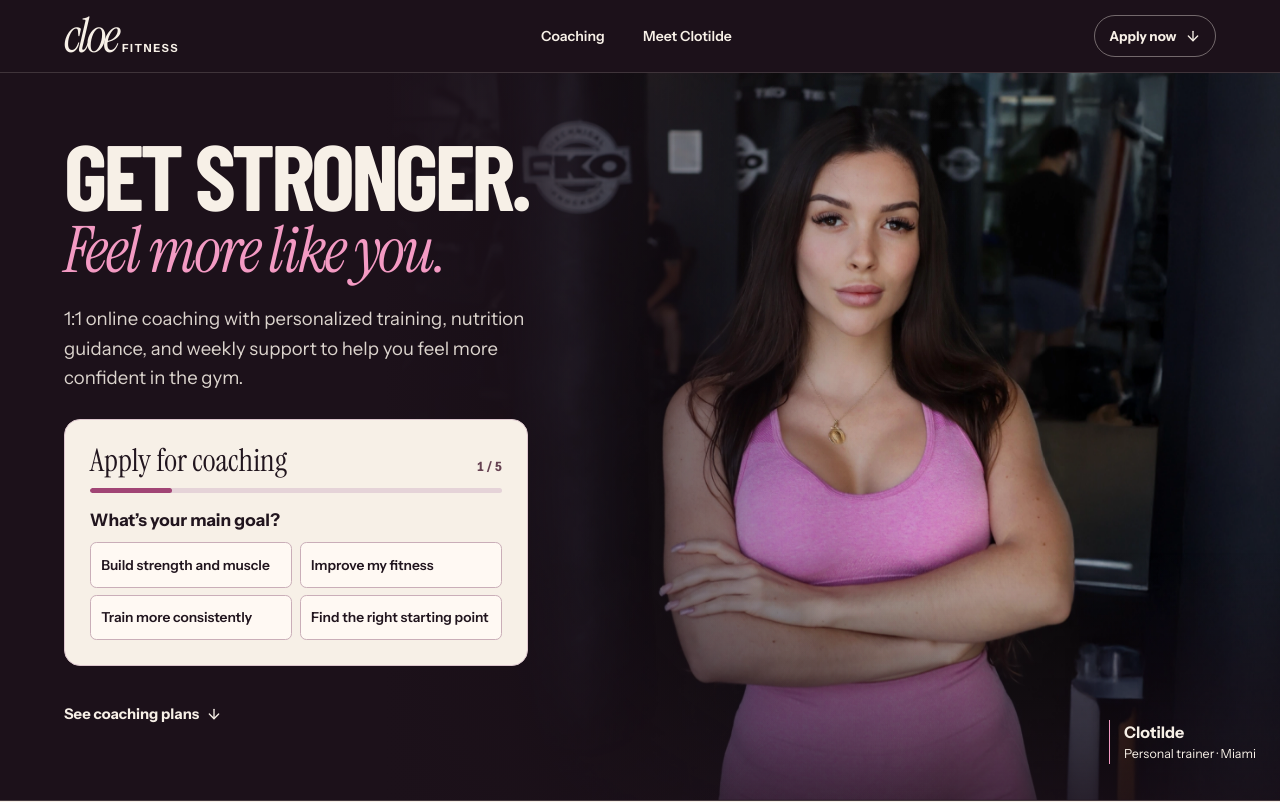
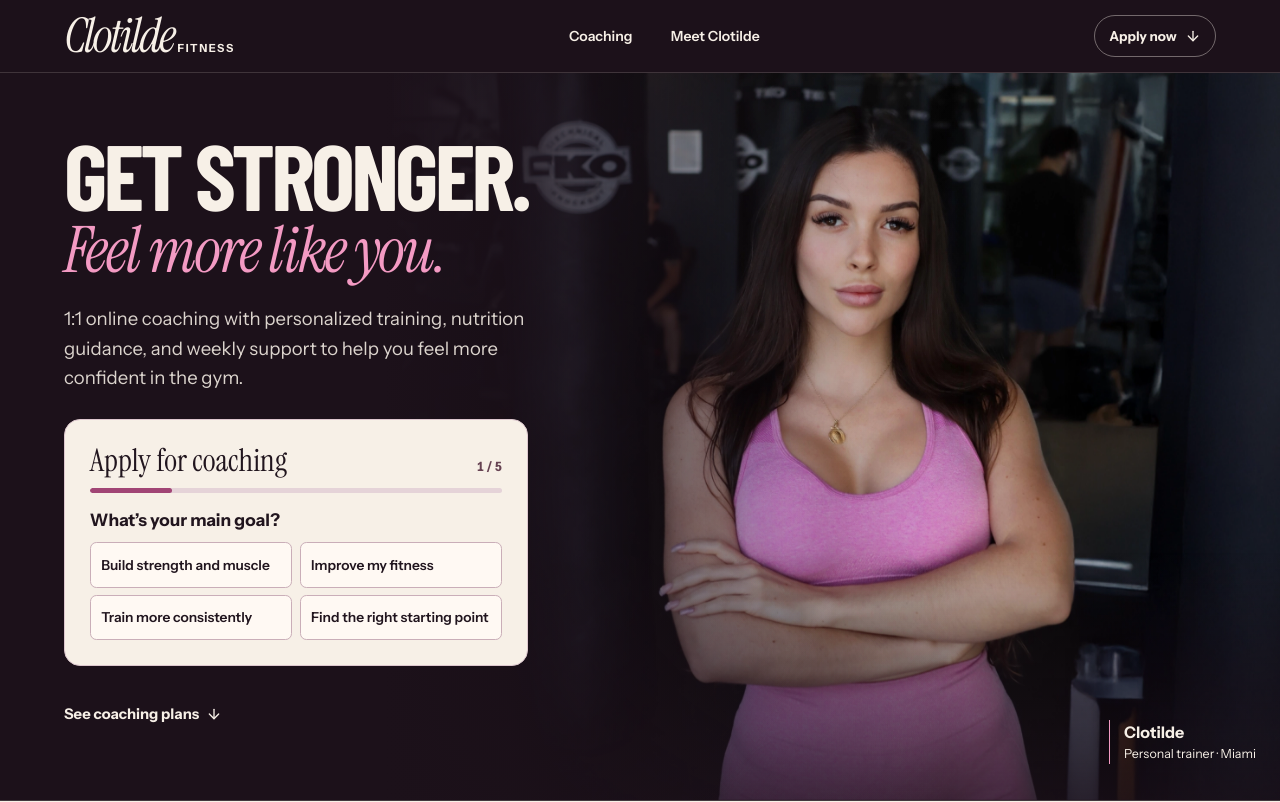
Before and after one commit to bagzbagz123/cloe-webiste, a Next.js app: page / in a window 1280 px wide. Shown: the top 802 px of the page. Built offline with nearby package versions, Linux system fonts and the light colour scheme; a web font is replaced by a local one.

Commit message:
Use Clotilde’s name on the coaching website

```diff
--- a/app/layout.tsx
+++ b/app/layout.tsx
@@ -14,8 +14,8 @@ const geistMono = localFont({
 });
 
 export const metadata: Metadata = {
-  title: "CloFitness",
-  description: "Personal fitness Coach",
+  title: "Clotilde | Online Fitness Coaching",
+  description: "Personalized online strength coaching, nutrition guidance, and weekly check-ins with Clotilde. Explore Essential and Premium coaching.",
 };
 
 export default function RootLayout({
--- a/app/page.tsx
+++ b/app/page.tsx
@@ -1,15 +1,9 @@
-import type { Metadata } from "next";
 import Image from "next/image";
 import { ArrowDown, ArrowUpRight, Check, ChevronDown, ClipboardCheck, Dumbbell, MessageCircle, Utensils } from "lucide-react";
 import { coachingLink } from "@/lib/coaching-contact";
 import CoachingApplication from "./coaching-application";
 import styles from "./coaching.module.css";
 import sections from "./coaching-sections.module.css";
-
-export const metadata: Metadata = {
-  title: "Cloe Fitness | Online Coaching with Clotilde",
-  description: "Personalized online strength coaching, nutrition guidance, and weekly check-ins with Clotilde. Explore Essential and Premium coaching.",
-};
 
 const instagram = "https://www.instagram.com/clotiicr/";
 
@@ -98,7 +92,7 @@ export default function Home() {
       <a className={styles.skipLink} href="#main">Skip to content</a>
       <header className={styles.header}>
         <div className={styles.shell}>
-          <a className={styles.brand} href="#top" aria-label="Cloe Fitness home">cloe<span>fitness</span></a>
+          <a className={styles.brand} href="#top" aria-label="Clotilde Fitness home">Clotilde<span>fitness</span></a>
           <nav className={styles.navigation} aria-label="Main navigation">
             <a className={styles.navLink} href="#coaching">Coaching</a>
             <a className={styles.navLink} href="#about">Meet Clotilde</a>
@@ -218,7 +212,7 @@ export default function Home() {
 
       <footer className={styles.footer}>
         <div className={styles.shell}>
-          <a className={styles.brand} href="#top" aria-label="Cloe Fitness home">cloe<span>fitness</span></a>
+          <a className={styles.brand} href="#top" aria-label="Clotilde Fitness home">Clotilde<span>fitness</span></a>
           <div className={styles.footerLinks}>
             <a href="#coaching">Coaching plans</a>
             <a href={instagram}>Instagram</a>
```
